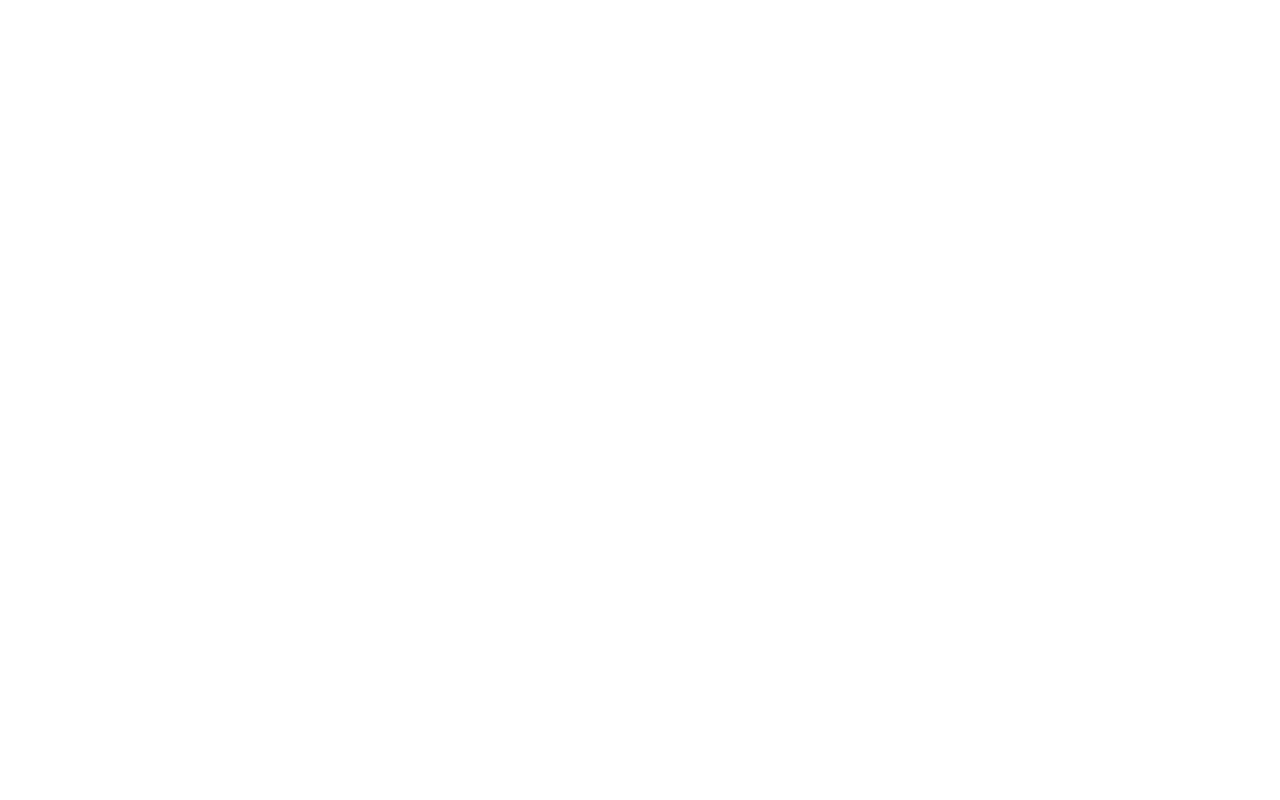
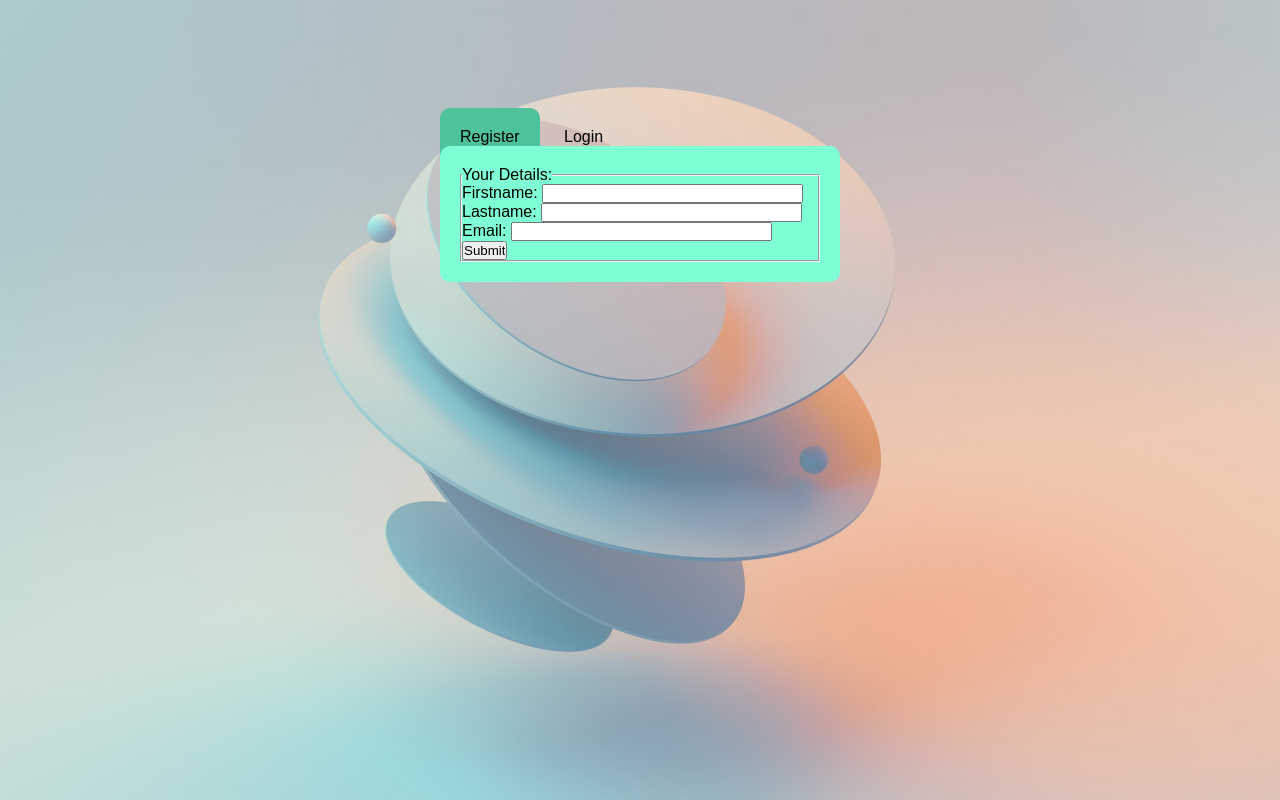
Before and after one commit to katpav/Register-Login-Form, a plain HTML site: page index.html in a window 1280 px wide. Drawn offline with Linux system fonts and the light colour scheme.

Commit message:
adding input fields

```diff
--- a/index.html
+++ b/index.html
@@ -7,6 +7,28 @@
   <title>Register & Login Form</title>
 </head>
 <body>
-
+  <div class="wrapper">
+    <div class="tabs-wrap">
+      <input class="input" type="radio" name="tabs" id="tab-1" checked/>
+      <input class="input" type="radio" name="tabs" id="tab-2" />
+      <label class="tab" for="tab-1">Register</label>
+      <label class="tab" for="tab-2">Login</label>
+      <div class="content content-1">
+        <form action="" method="">
+          <fieldset>
+            <legend>Your Details:</legend>
+            <label>Firstname:</label>
+              <input type="text" name="firstname" size="30" maxlength="100">
+            <label>Lastname:</label>
+              <input type="text" name="lastname" size="30" maxlength="100">
+            <label>Email:</label>
+              <input type="email" name="email" size="30" maxlength="100">
+            <input type="submit" value="Submit">
+          </fieldset>
+        </form>
+      </div>
+      <div class="content content-2">Content 2</div>
+    </div>
+  </div>
 </body>
 </html>
--- a/styles.css
+++ b/styles.css
@@ -1,6 +1,5 @@
 html {
   box-sizing: border-box;
-  scroll-behavior: smooth;
 }
 
 *, *:before, *:after {
@@ -11,3 +10,54 @@ html {
   margin: 0;
   padding: 0;
 }
+
+body {
+  font-family: Arial, Helvetica, sans-serif;
+  background: url("images/sebastian-svenson.jpg") no-repeat center/cover;
+  height: 100vh;
+}
+
+.wrapper {
+  max-width: 100%;
+  width: 400px;
+  margin: 0 auto;
+  padding-top: 10%;
+}
+
+/* Tabs */
+.tabs-wrapper {
+  display: flex;
+  flex-wrap: wrap;
+}
+
+.input {
+  opacity: 0;
+  position: absolute;
+  top: 0;
+  left: 0;
+}
+
+.tab {
+  text-align: center;
+  padding: 20px;
+  flex-basis: 50%;
+  border-radius: 10px;
+}
+
+#tab-1:checked ~ label[for='tab-1'], #tab-2:checked ~ label[for='tab-2'] {
+  background-color: rgb(77, 194, 155);
+}
+
+.content {
+  width: 100%;
+  display: none;
+  padding: 20px;
+  background-color: aquamarine;
+  border-radius: 10px;
+  position: relative;
+  z-index: 1;
+}
+
+#tab-1:checked ~ .content-1, #tab-2:checked ~ .content-2 {
+  display: block;
+}
```
Also changed, not shown: images/sebastian-svenson.jpg (added).
